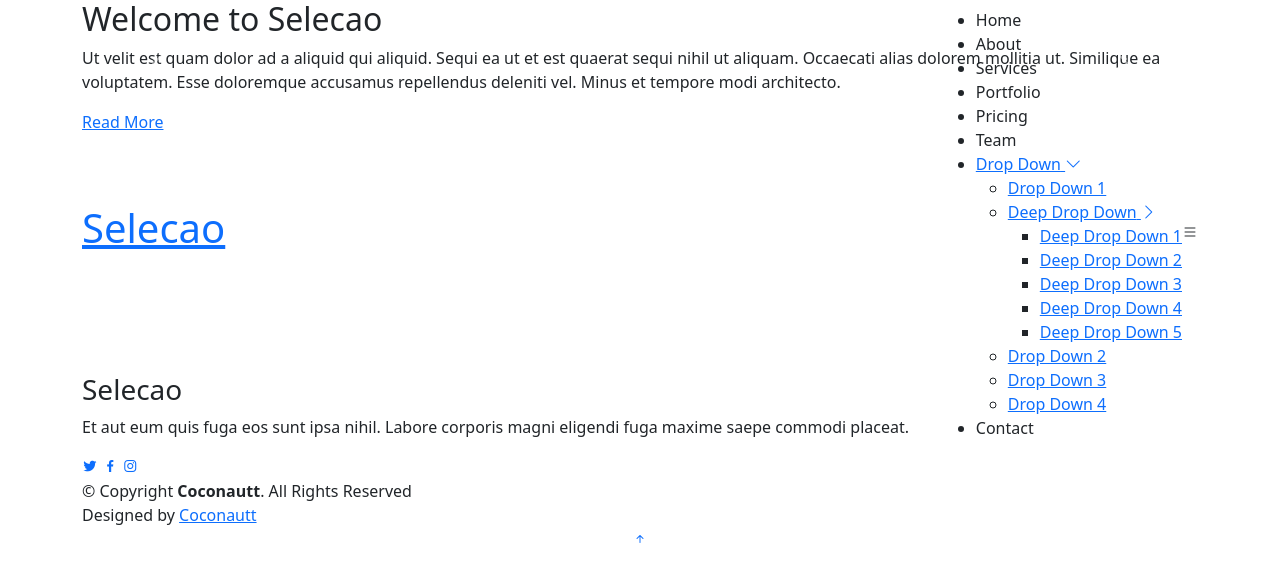
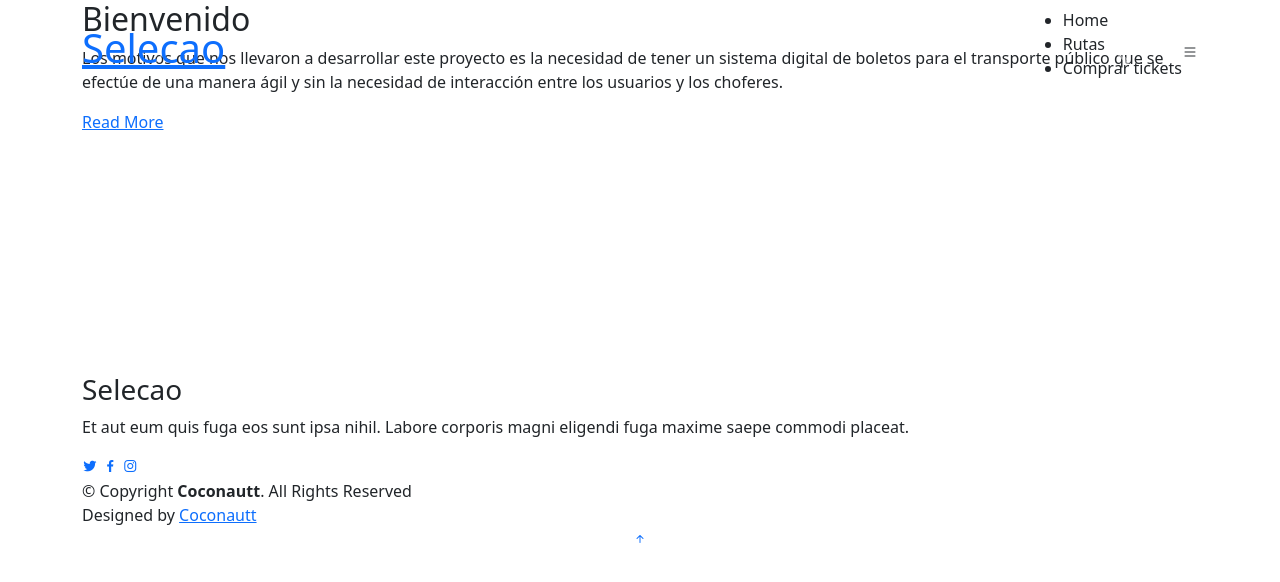
Before and after one commit to Josue-cloudU/Tickets, a Django app: page / in a window 1280 px wide. Shown: the top 582 px of the page. Run offline with Django 3.2, Linux system fonts and the light colour scheme; some libraries are stand-ins or nearby versions.

Commit message:
Update base.html

```diff
--- a/templates/base.html
+++ b/templates/base.html
@@ -54,29 +54,8 @@
       <nav id="navbar" class="navbar">
         <ul>
           <li><a class="nav-link scrollto active" href="#hero">Home</a></li>
-          <li><a class="nav-link scrollto" href="#about">About</a></li>
-          <li><a class="nav-link scrollto" href="#services">Services</a></li>
-          <li><a class="nav-link scrollto " href="#portfolio">Portfolio</a></li>
-          <li><a class="nav-link scrollto" href="#pricing">Pricing</a></li>
-          <li><a class="nav-link scrollto" href="#team">Team</a></li>
-          <li class="dropdown"><a href="#"><span>Drop Down</span> <i class="bi bi-chevron-down"></i></a>
-            <ul>
-              <li><a href="#">Drop Down 1</a></li>
-              <li class="dropdown"><a href="#"><span>Deep Drop Down</span> <i class="bi bi-chevron-right"></i></a>
-                <ul>
-                  <li><a href="#">Deep Drop Down 1</a></li>
-                  <li><a href="#">Deep Drop Down 2</a></li>
-                  <li><a href="#">Deep Drop Down 3</a></li>
-                  <li><a href="#">Deep Drop Down 4</a></li>
-                  <li><a href="#">Deep Drop Down 5</a></li>
-                </ul>
-              </li>
-              <li><a href="#">Drop Down 2</a></li>
-              <li><a href="#">Drop Down 3</a></li>
-              <li><a href="#">Drop Down 4</a></li>
-            </ul>
-          </li>
-          <li><a class="nav-link scrollto" href="#contact">Contact</a></li>
+          <li><a class="nav-link scrollto active" href="#hero">Rutas</a></li>
+          <li><a class="nav-link scrollto active" href="#hero">Comprar tickets</a></li>
         </ul>
         <i class="bi bi-list mobile-nav-toggle"></i>
       </nav><!-- .navbar -->
@@ -91,8 +70,8 @@
       <!-- Slide 1 -->
       <div class="carousel-item active">
         <div class="carousel-container">
-          <h2 class="animate__animated animate__fadeInDown">Welcome to <span>Selecao</span></h2>
-          <p class="animate__animated fanimate__adeInUp">Ut velit est quam dolor ad a aliquid qui aliquid. Sequi ea ut et est quaerat sequi nihil ut aliquam. Occaecati alias dolorem mollitia ut. Similique ea voluptatem. Esse doloremque accusamus repellendus deleniti vel. Minus et tempore modi architecto.</p>
+          <h2 class="animate__animated animate__fadeInDown">Bienvenido</h2>
+          <p class="animate__animated fanimate__adeInUp">Los motivos que nos llevaron a desarrollar este proyecto es la necesidad de tener un sistema digital de boletos para el transporte público que se efectúe de una manera ágil y sin la necesidad de interacción entre los usuarios y los choferes. </p>
           <a href="#about" class="btn-get-started animate__animated animate__fadeInUp scrollto">Read More</a>
         </div>
       </div>
```
